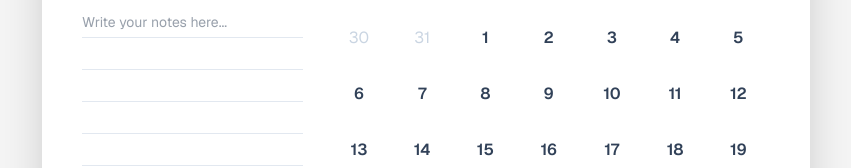
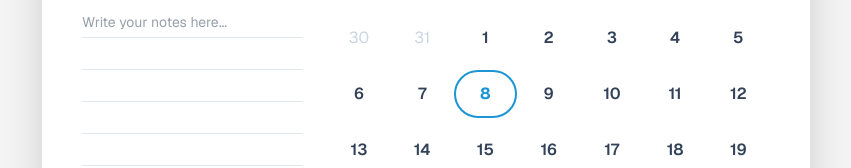
Before and after one commit to VinayakGaikwad101/tuf_assignment, a Next.js app: page / in a window 1280 px wide. Shown: the part 563-731 px from the top of the page, without its empty margins (214-1065 px from the left). Built offline with nearby package versions, Linux system fonts and the light colour scheme.

Commit message:
feat(calendar): visually highlight current day
Imported isToday from date-fns and applied a dynamic, theme-aware border to the current date so it anchors the user visually on the grid.

```diff
--- a/components/DateGrid.tsx
+++ b/components/DateGrid.tsx
@@ -14,6 +14,7 @@ import {
   isWithinInterval,
   isBefore,
   isAfter,
+  isToday,
 } from "date-fns";
 import { clsx, type ClassValue } from "clsx";
 import { twMerge } from "tailwind-merge";
@@ -56,7 +57,6 @@ export const DateGrid = React.memo(function DateGrid({
     day = addDays(day, 1);
   }
 
-  // Animation variants handle the left/right sliding logic
   const slideVariants = {
     enter: (direction: number) => ({
       x: direction > 0 ? 50 : -50,
@@ -120,6 +120,7 @@ export const DateGrid = React.memo(function DateGrid({
                 ((isAfter(date, startDate) && isBefore(date, hoverDate)) ||
                   (isBefore(date, startDate) && isAfter(date, hoverDate)) ||
                   isSameDay(date, hoverDate));
+              const isCurrentDay = isToday(date);
 
               return (
                 <button
@@ -133,24 +134,35 @@ export const DateGrid = React.memo(function DateGrid({
                     "h-10 md:h-12 flex items-center justify-center cursor-pointer transition-colors relative focus:outline-none focus-visible:ring-2 focus-visible:ring-offset-2",
                     !isCurrentMonth &&
                       "text-slate-300 font-normal hover:text-slate-500",
-                    isCurrentMonth &&
-                      "hover:bg-slate-100 focus-visible:ring-[#1B95D4]",
+                    isCurrentMonth && !isCurrentDay && "hover:bg-slate-100",
+                    isCurrentDay &&
+                      !isSelectedStart &&
+                      !isSelectedEnd &&
+                      !isWithinSelection &&
+                      cn(
+                        "border-2 font-bold",
+                        theme.textClass,
+                        "border-current rounded-full",
+                      ),
                     (isWithinSelection || isHovered) &&
-                      cn(theme.bgLightClass, "rounded-none"),
+                      cn(theme.bgLightClass, "rounded-none border-transparent"),
                     isSelectedStart &&
                       cn(
                         theme.bgClass,
                         theme.hoverClass,
-                        "text-white rounded-l-full rounded-r-none",
+                        "text-white rounded-l-full rounded-r-none border-transparent",
                       ),
                     isSelectedEnd &&
                       cn(
                         theme.bgClass,
                         theme.hoverClass,
-                        "text-white rounded-r-full rounded-l-none",
+                        "text-white rounded-r-full rounded-l-none border-transparent",
                       ),
                     isSelectedStart && isSelectedEnd && "rounded-full",
-                    isSelectedStart && !endDate && !hoverDate && "rounded-full",
+                    isSelectedStart &&
+                      !endDate &&
+                      !hoverDate &&
+                      "rounded-full focus-visible:ring-[#1B95D4]",
                   )}
                   onClick={() => onDateClick(date)}
                   onMouseEnter={() => setHoverDate(date)}
```
